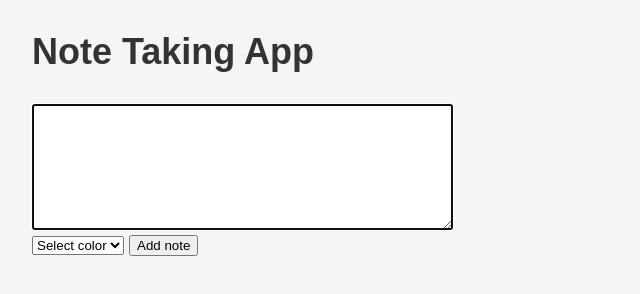
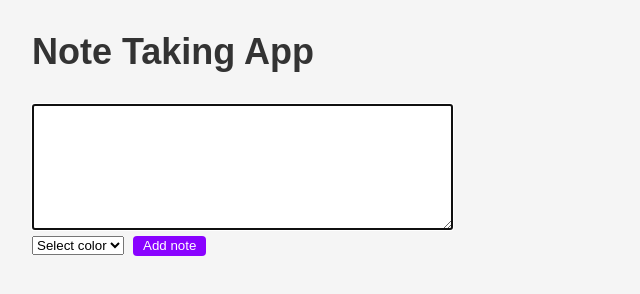
Before and after one commit to lucia-gm/note-app, a plain HTML site: page index.html in a window 1280 px wide. Shown: the whole page, without its empty margins (0-640 px from the left). Drawn offline with Linux system fonts and the light colour scheme.

Commit message:
style: Add note button

```diff
--- a/style.css
+++ b/style.css
@@ -17,6 +17,22 @@ body {
 
 textarea {
   display: block;
+}
+
+#formAddButton {
+  background-color: #8902FF;
+  color: #fff;
+  border-radius: 0.4rem;
+  border: 0;
+  padding: 0.2rem 1rem 0.3rem;
+  margin: 0 0.4rem;
+  transition: transform .15s ease-in-out;
+  -webkit-transition: transform .15s ease-in-out;
+}
+
+#formAddButton:hover {
+  cursor: pointer;
+  transform: scale(1.1);
 }
 
 
```
